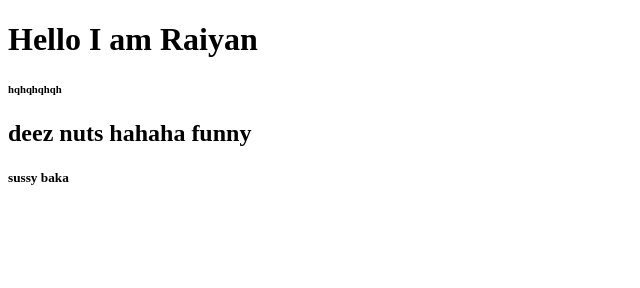
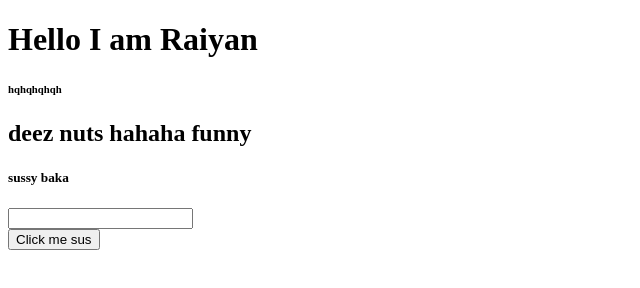
Before and after one commit to JI-Raiyan/my-first-website, a plain HTML site: page index.html in a window 1280 px wide. Shown: the whole page, without its empty margins (0-640 px from the left). Drawn offline with Linux system fonts and the light colour scheme.

Commit message:
button added

```diff
--- a/index.html
+++ b/index.html
@@ -11,5 +11,9 @@
     <h6>hqhqhqhqh</h6>
     <h2>deez nuts hahaha funny </h2>
     <h5>sussy baka</h5>
+
+    <input type="sus">
+    <br>
+    <button>Click me sus</button>
 </body>
 </html>
```
